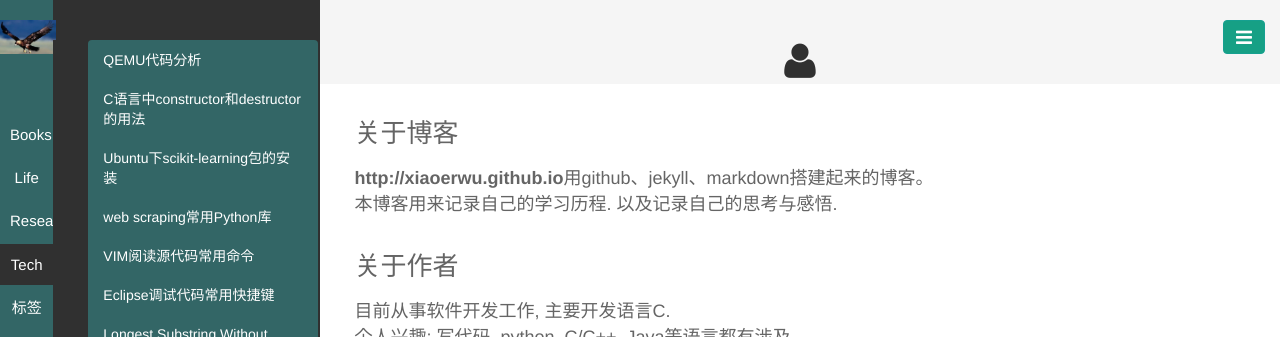
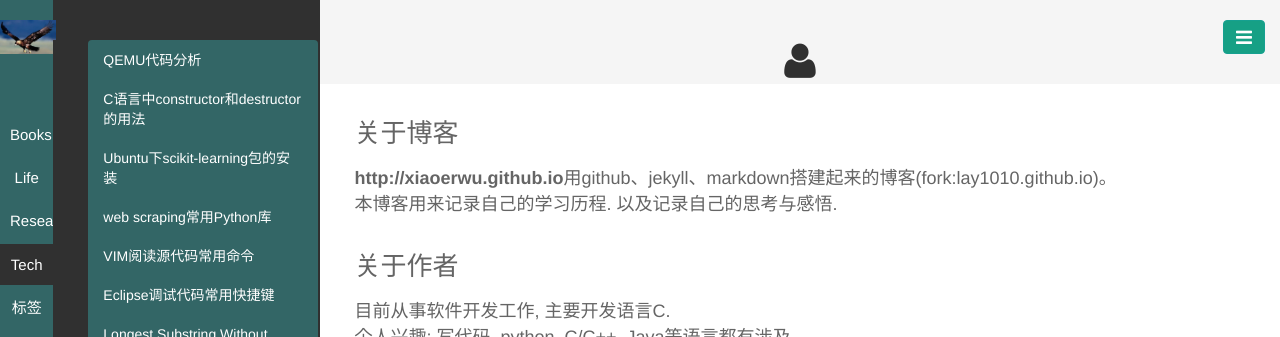
Before and after one commit to xiaoerwu/xiaoerwu.github.io, a Jekyll site: the page built from pages/about.html, in a window 1280 px wide, cut to the strip 0-337 px from the top of the page. Built offline with Jekyll 4.4.1, drawn with Linux system fonts in a browser that asks for light colours; Markdown is read by kramdown in place of the engine named in the settings.

Commit message:
add the template from

```diff
--- a/pages/about.html
+++ b/pages/about.html
@@ -4,7 +4,7 @@ title: <i class="fa fa-user fa-lg"></i>
 titlename: 关于
 ---
 <h3>关于博客</h3>
-<p style=font-size:18px><B>http://xiaoerwu.github.io</B>用github、jekyll、markdown搭建起来的博客。
+<p style=font-size:18px><B>http://xiaoerwu.github.io</B>用github、jekyll、markdown搭建起来的博客(fork:lay1010.github.io)。
 <br>
 本博客用来记录自己的学习历程.
 
```
